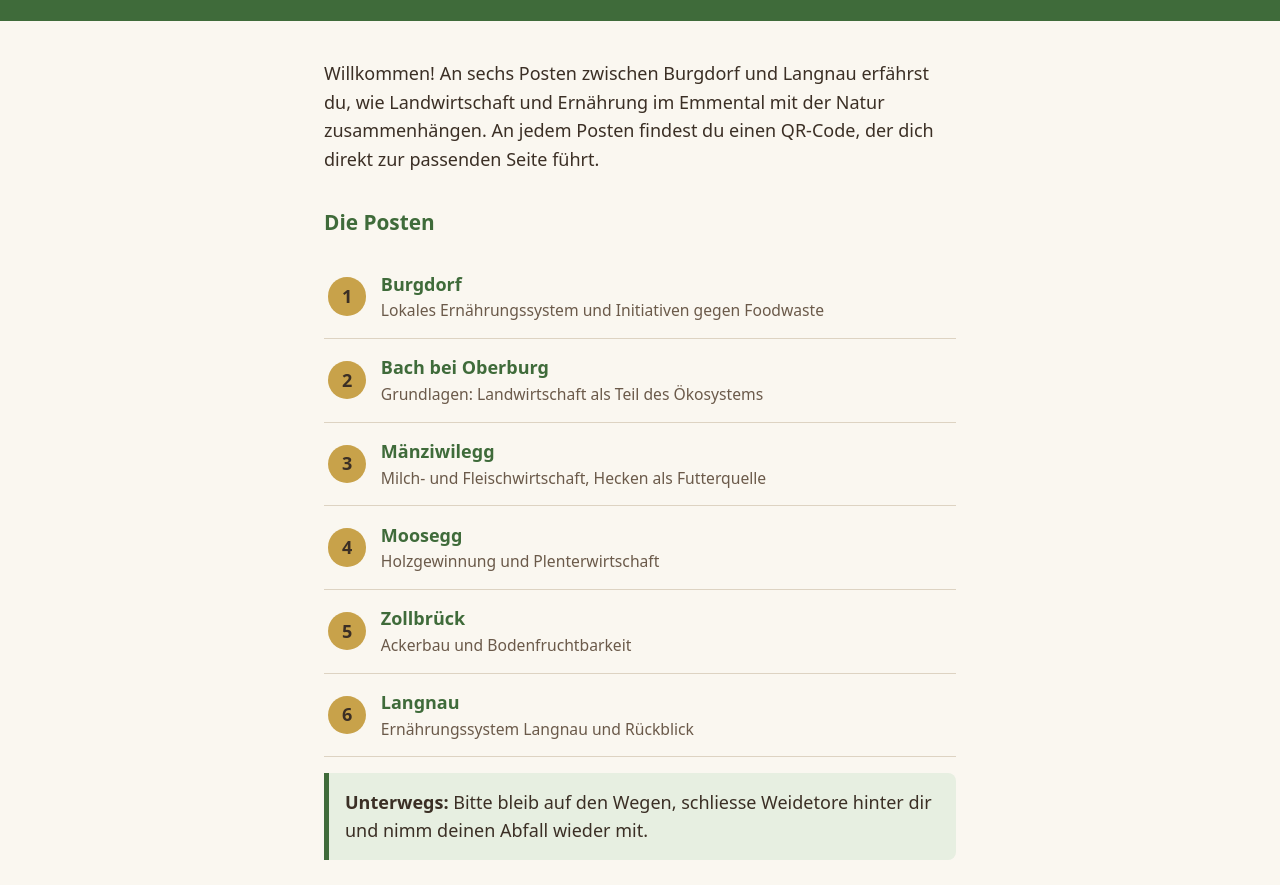
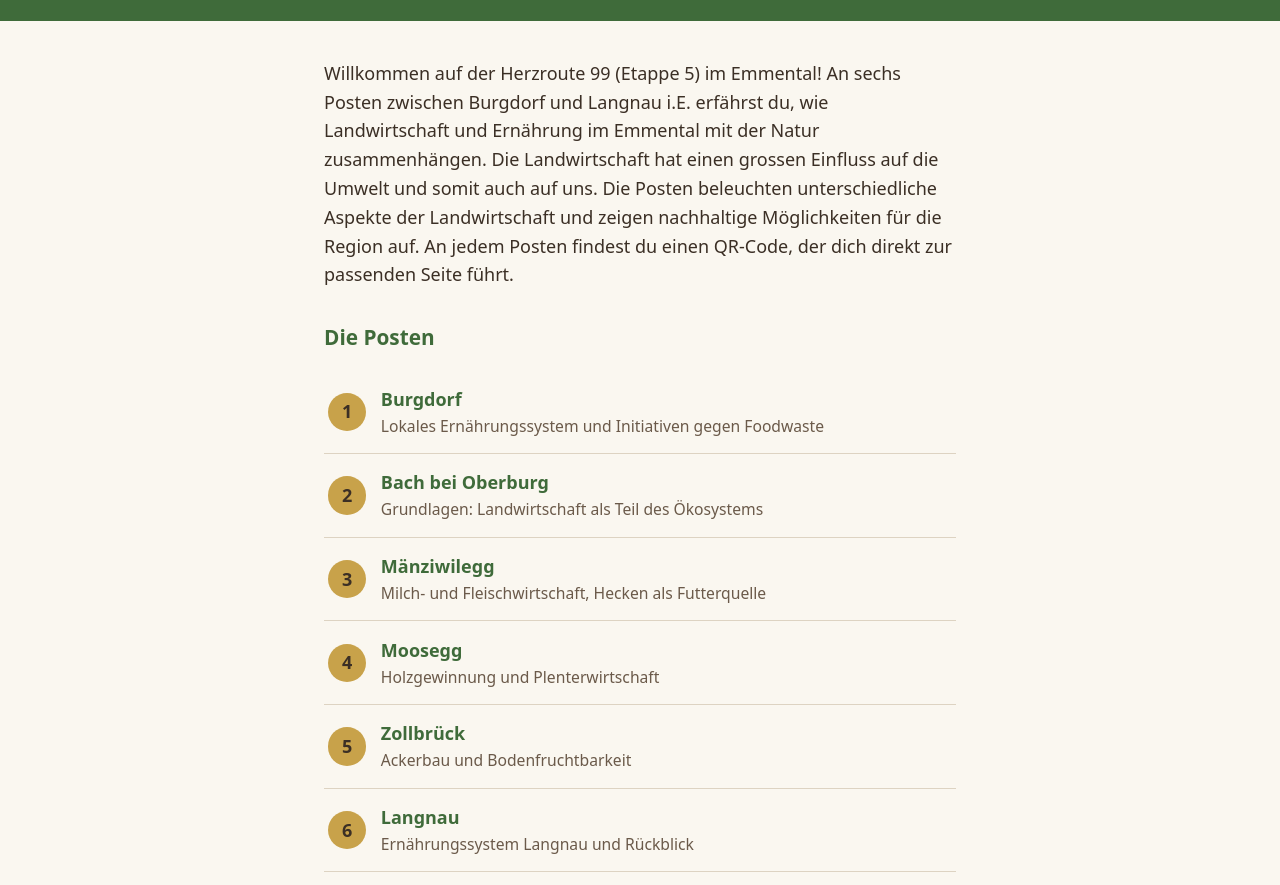
Before and after one commit to nonokor/agraroekologie-lehrpfad, a plain HTML site: page index.html in a window 1280 px wide. Shown: the part 125-1010 px from the top of the page. Drawn offline with Linux system fonts and the light colour scheme.

Commit message:
änderung startseite

```diff
--- a/index.html
+++ b/index.html
@@ -13,8 +13,8 @@
 <p class="thema">Sechs Posten rund um Ernährung, Landwirtschaft, Wald und Boden</p>
 </header>
 <main>
-<p>Willkommen! An sechs Posten zwischen Burgdorf und Langnau erfährst du, wie Landwirtschaft
-und Ernährung im Emmental mit der Natur zusammenhängen. An jedem Posten findest du einen QR-Code,
+<p>Willkommen auf der Herzroute 99 (Etappe 5) im Emmental! An sechs Posten zwischen Burgdorf und Langnau i.E. erfährst du, wie Landwirtschaft
+und Ernährung im Emmental mit der Natur zusammenhängen. Die Landwirtschaft hat einen grossen Einfluss auf die Umwelt und somit auch auf uns. Die Posten beleuchten unterschiedliche Aspekte der Landwirtschaft und zeigen nachhaltige Möglichkeiten für die Region auf. An jedem Posten findest du einen QR-Code,
 der dich direkt zur passenden Seite führt. <!-- TEXT ANPASSEN --></p>
 
 <h2>Die Posten</h2>
@@ -33,8 +33,7 @@ der dich direkt zur passenden Seite führt. <!-- TEXT ANPASSEN --></p>
     <span><span class="ort">Langnau</span><span class="was">Ernährungssystem Langnau und Rückblick</span></span></a></li>
 </ol>
 
-<div class="kasten"><strong>Unterwegs:</strong> Bitte bleib auf den Wegen, schliesse Weidetore
-hinter dir und nimm deinen Abfall wieder mit.</div>
+<div class="kasten"><strong>Unterwegs:</strong> Bitte sei rücksichtsvoll und respektiere die Natur und die Menschen, die hier leben. Bleib auf den Wegen, halte Abstand zu Tieren und nimm deinen Abfall wieder mit. Vielen Dank!</div>
 </main>
 <footer>
 <a href="">Übersicht aller Posten</a> · Agrarökologie-Lehrpfad Emmental
```
